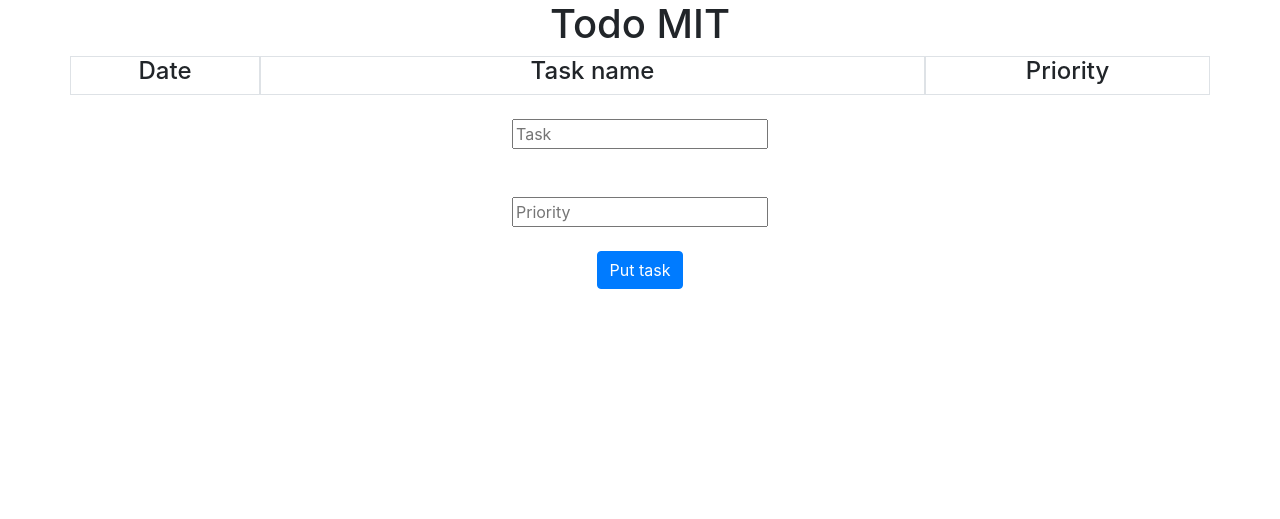
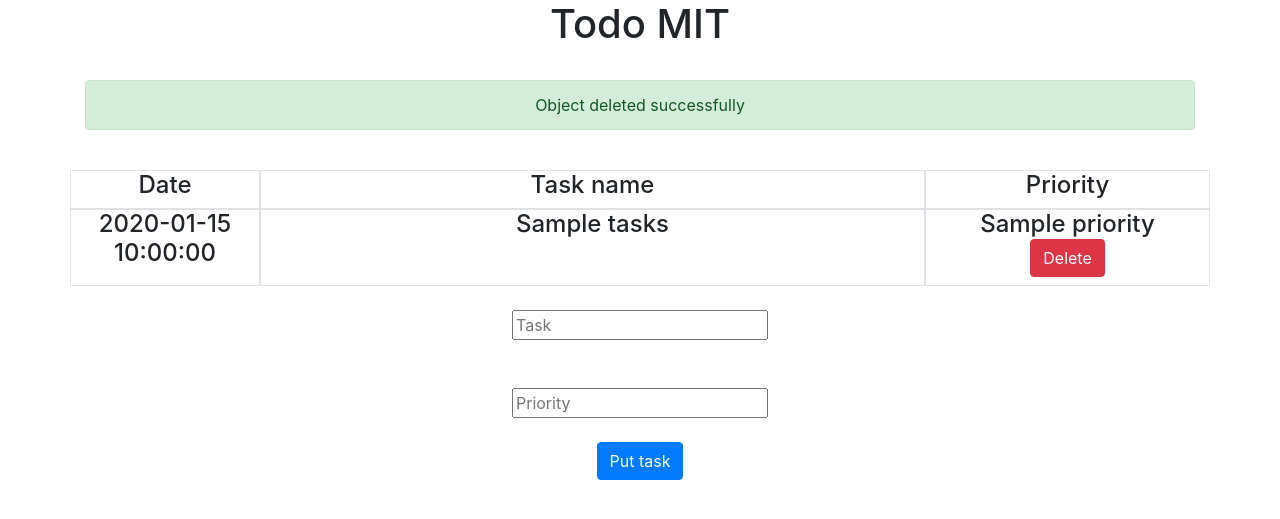
Before and after one commit to ramsuthar305/flaskworkshop, a Flask app: page / in a window 1280 px wide. Shown: the top 519 px of the page. Run offline with Flask 2, Linux system fonts and the light colour scheme; one stand-in notice (Sample message) is shown; a database or web service that is not in the repository returns one stand-in record (Sample ...); some libraries are stand-ins or nearby versions.

Commit message:
to do delete

```diff
--- a/app.py
+++ b/app.py
@@ -1,26 +1,62 @@
-from flask import Flask,request, render_template, Markup
+from flask import Flask, request, render_template, Markup, jsonify, redirect, url_for, flash
 import json
+from bson import ObjectId
 import chardet
+from datetime import datetime
+from flask_pymongo import PyMongo
 
 app = Flask(__name__)
 app.config.from_object("config.config")
+mongo = PyMongo(app)
+db = mongo.db
+
+
+
 
 @app.route('/')
 def hello_world():
-    return render_template('index.html')
+    tasks = read_from_db()
+    print('Data from pymonog: ',tasks)
+    return render_template('index.html', tasks=tasks)
 
-@app.route('/put_task',methods=['GET','POST'])
+def write_to_db(obj):
+    res = db.todo.insert(obj)
+    print(res)
+
+def read_from_db():
+    tasks=list(db.todo.find())
+    return tasks
+
+def delete_from_db(id):
+    deleteRes=db.todo.delete_one({"_id":ObjectId(id)})
+    if deleteRes.deleted_count >0:
+        return "True"
+    else:
+        return "False"
+
+
+@app.route('/put_task', methods=['GET', 'POST'])
 def put_task():
-    if request.method=='POST':
-        task=request.form['task']
-        priority=request.form['priority']
-        print(task,priority)
-        tasks=[
-            {'task':task,'priority':priority,'date':datetime.now()},
-            {'task':'task1','priority':'priority2','date':datetime.now()},
-            {'task':'task2','priority':'priority2','date':datetime.now()}
-        ]
-    return render_template('index.html',tasks=tasks)
+    if request.method == 'POST':
+        task = request.form['task']
+        priority = request.form['priority']
+        write_to_db({'tasks': task, 'priority': priority, 'date': datetime.now()})
+        print(task, priority)
+        tasks = read_from_db()
+        print('Data from pymonog: ',tasks)
+    return render_template('index.html', tasks=tasks)
 
-if __name__=='__main__':
-    app.run(debug=True)
+
+@app.route('/deleteTask',methods=['GET','POST'])
+def delete_task():
+    if request.method=='GET':
+        id=request.args.get('id',default=None,type=str)
+        print(id)
+        status=delete_from_db(id)
+        flash(status)
+    return redirect(url_for('hello_world'))
+
+
+if __name__ == '__main__':
+    app.secret_key = "jflskfjlsdfjl4u923urik"
+    app.run(debug=True,secret_key="skfjskfsdlkfjo8reuoij")
--- a/config.py
+++ b/config.py
@@ -4,3 +4,5 @@ class config:
     DEBUG = os.environ.get('DEBUG')
     FLASK_ENV=os.environ.get('FLASK_ENV')
     SESSION_KEY=os.environ.get('SESSION_KEY')
+    MONGO_URI=os.environ.get('MONGO_URI')
+    SESSION_TYPE=os.environ.get('SESSION_TYPE')
--- a/templates/index.html
+++ b/templates/index.html
@@ -15,8 +15,20 @@
 
 <body class="container text-center">
     <h1>Todo MIT</h1>
-
-    <div >
+    <div class="py-4">
+        {% with messages=get_flashed_messages() %}
+        {% if messages %}
+        <div class="alert alert-success">
+            Object deleted successfully
+        </div>
+        {% else %}
+        <div class="alert alert-danger">
+            Object not deleted
+        </div>
+        {% endif %}
+        {% endwith %}
+    </div>
+    <div>
         <div class="row">
             <div class=" border col-md-2">
                 <h4>Date</h4>
@@ -36,10 +48,12 @@
                 <h4>{{tasks.date}}</h4>
             </div>
             <div class=" border col-md-7">
-                <h4>{{tasks.task}}</h4>
+                <h4>{{tasks.tasks}}</h4>
             </div>
             <div class=" border col-md-3">
-                <h4>{{tasks.priority}}</h4>
+                <h4>{{tasks.priority}}
+                    <a href="{{ url_for('delete_task',id=tasks._id) }}" class="btn btn-danger" type="submit">Delete</a>
+                </h4>
             </div>
         </div>
         {% endfor %}
```
